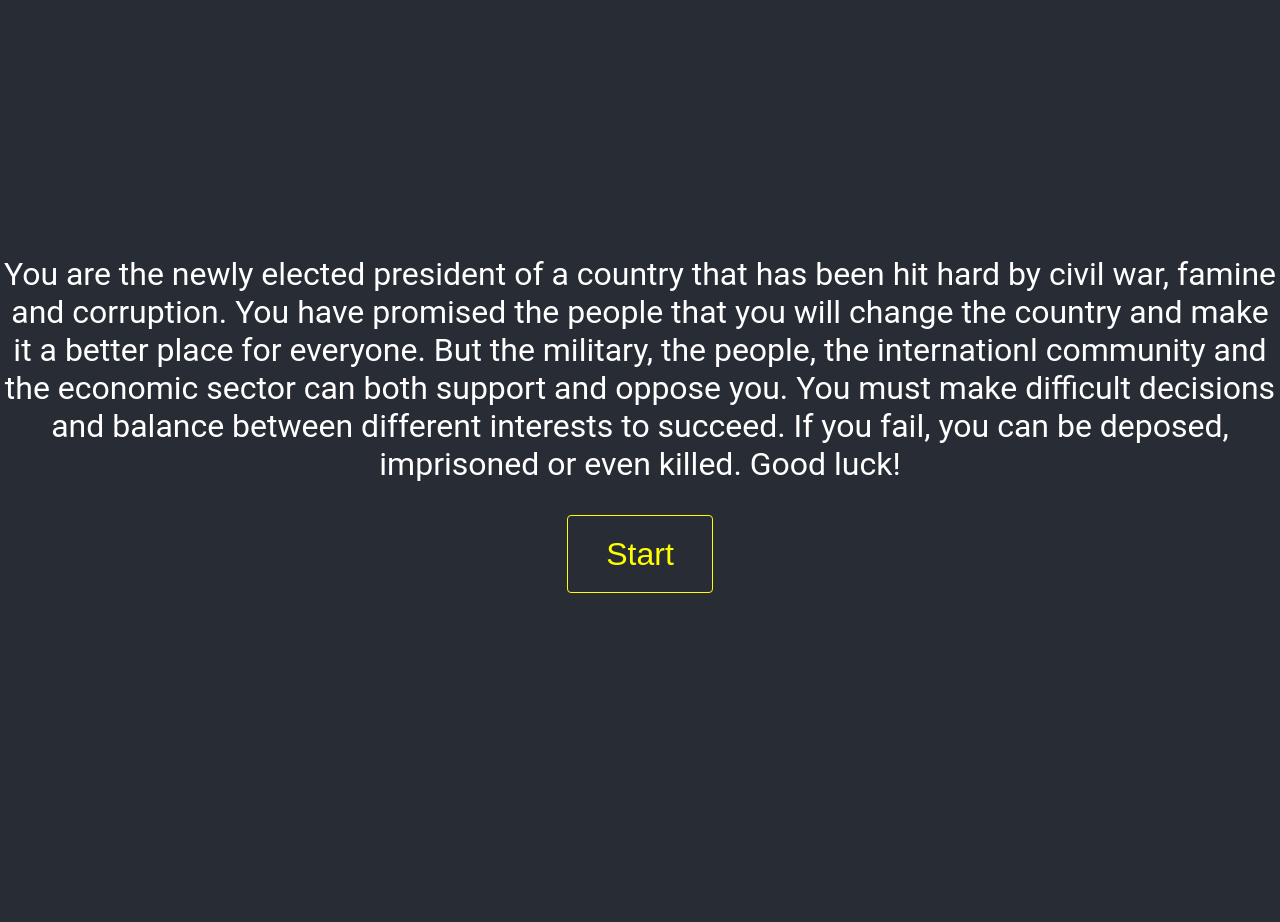
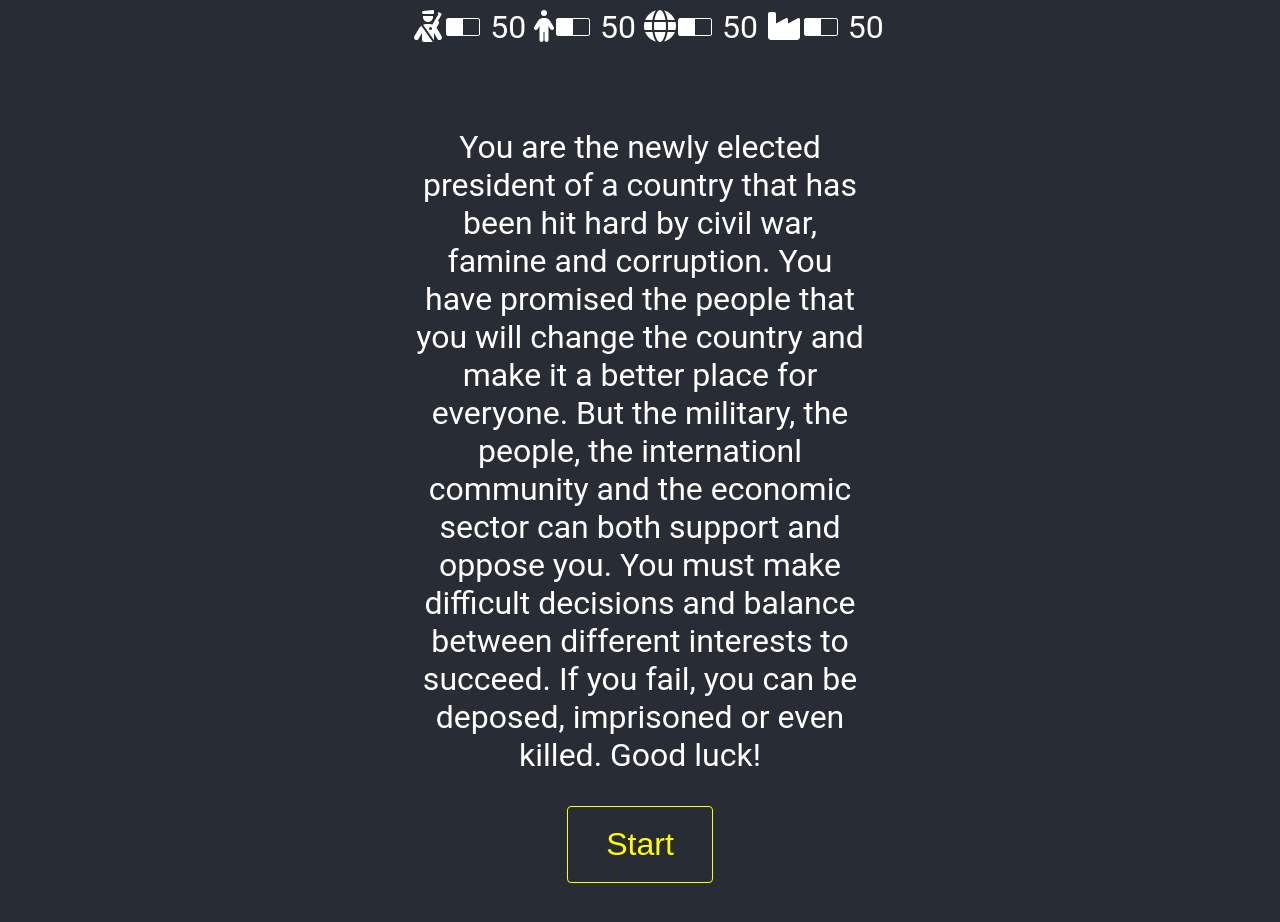
Before and after one commit to johandalabacka/president, a Vue app: page / in a window 1280 px wide. Shown: the top 922 px of the page. Before the commit the page ends 816 px from the top, so only its background shows below. Built offline with nearby package versions, Linux system fonts and the light colour scheme.

Commit message:
Fixing sizes

```diff
--- a/index.html
+++ b/index.html
@@ -4,7 +4,7 @@
     <meta charset="UTF-8" />
     <link rel="icon" type="image/svg+xml" href="/vite.svg" />
     <meta name="viewport" content="width=device-width, initial-scale=1.0" />
-    <title>Vite + Vue</title>
+    <title>President</title>
   </head>
   <body>
     <div id="app"></div>
--- a/src/App.vue
+++ b/src/App.vue
@@ -1,5 +1,6 @@
 <template>
-  <div class="app">
+  <StatusBar />
+  <div class="content">
     <Transition name="fade" mode="out-in">
       <StartView v-if="state === 'start'" class="view" />
       <RulingView v-else-if="state === 'ruling'" :key="key" class="view" />
@@ -13,12 +14,14 @@ import { useGameStore } from './stores/gameStore.js'
 import StartView from './components/StartView.vue'
 import RulingView from './components/RulingView.vue'
 import LostView from './components/LostView.vue'
+import StatusBar from './components/StatusBar.vue'
 
 export default {
   components: {
     StartView,
     RulingView,
-    LostView
+    LostView,
+    StatusBar
   },
   computed: {
     state () {
--- a/src/components/LostView.vue
+++ b/src/components/LostView.vue
@@ -1,6 +1,5 @@
 <template>
   <div>
-    <StatusBar />
     <div class="date">
       {{ game.date }}
     </div>
@@ -14,12 +13,8 @@
 
 <script>
 import { useGameStore } from '../stores/gameStore.js'
-import StatusBar from './StatusBar.vue'
 
 export default {
-  components: {
-    StatusBar
-  },
   computed: {
     game () {
       return useGameStore()
--- a/src/components/RulingView.vue
+++ b/src/components/RulingView.vue
@@ -1,10 +1,9 @@
 <template>
   <div>
-    <StatusBar />
     <div class="date">
       {{ game.date }}
     </div>
-    <p>{{ question }}</p>
+    <div>{{ question }}</div>
     <div class="buttons">
       <button class="yes" type="button" @click="answerQuestion('yes')">
         Yes
@@ -17,13 +16,9 @@
 </template>
 
 <script>
-import StatusBar from './StatusBar.vue'
 import { useGameStore } from '../stores/gameStore.js'
 
 export default {
-  components: {
-    StatusBar
-  },
   computed: {
     game () {
       return useGameStore()
--- a/src/style.css
+++ b/src/style.css
@@ -2,6 +2,9 @@
   --bg-color: #282c34;
   --text-color: #fff;
 }
+/* div {
+  border: 1px solid red !important;
+} */
 
 html {
   font-size: 2rem;
@@ -10,18 +13,29 @@ html {
   background-color: var(--bg-color);
   margin: 0;
   padding: 0;
+  box-sizing: border-box;
+}
 
-.app {
-    display: flex;
-    justify-content: center;
-    align-items: center;
-    text-align: center;
-    min-height: 100vh;
+body {
+  margin: 0;
+  padding: 0;
+}
+
+.content {
+  text-align: center;
+  width: 480px;
+  max-width: 480px;
+  text-align: center;
+  margin: 0 auto;
 }
 
 
 .view {
-   position: absolute;
+  box-sizing: border-box;
+  position: absolute;
+  width: 480px;
+  max-width: 480px;
+  padding: 3em 0.5em;
 }
 
 date {
@@ -30,6 +44,7 @@ date {
 }
 
 .buttons {
+  margin-top: 2em;
   display: flex;
   justify-content: space-around;
 }
@@ -58,5 +73,5 @@ button:hover {
 }
 button:focus,
 button:focus-visible {
-  outline: 4px auto -webkit-focus-ring-color;
+  outline: 4px auto rgba(255, 255, 255);
 }
```
